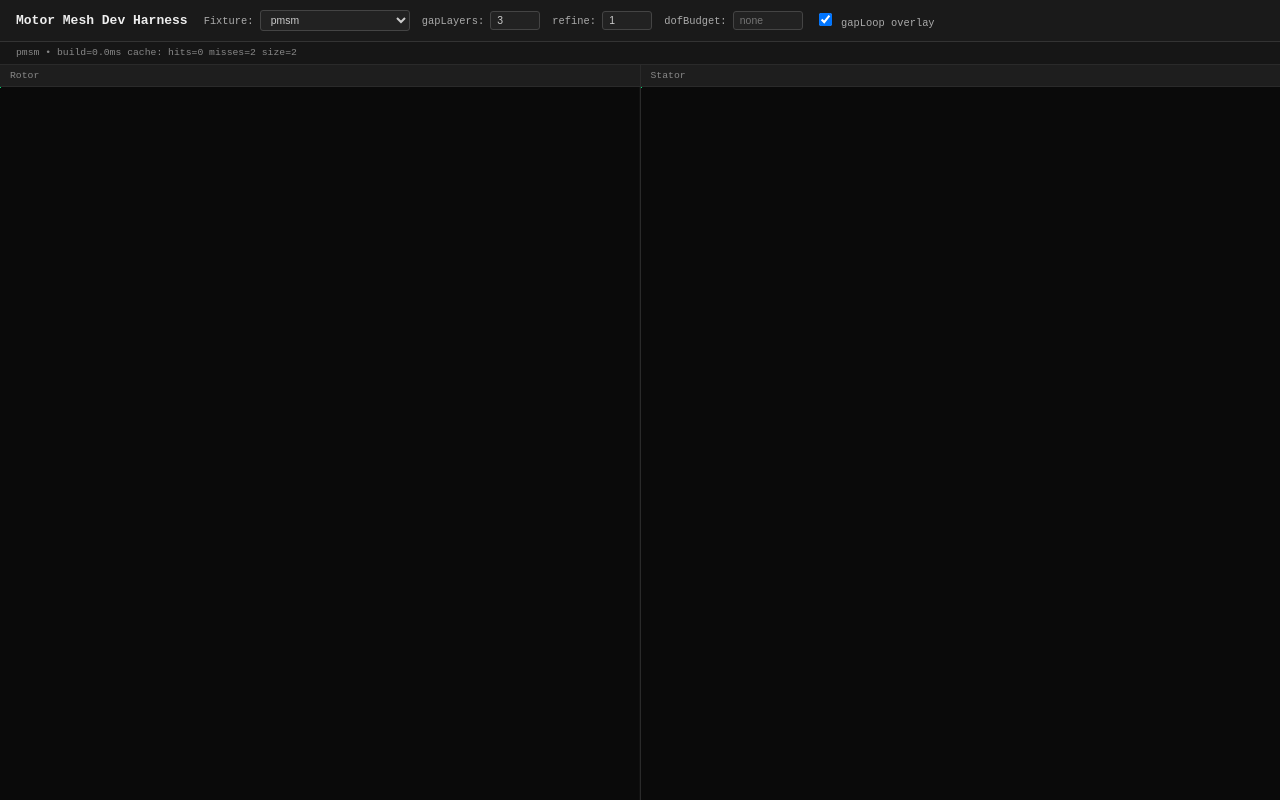
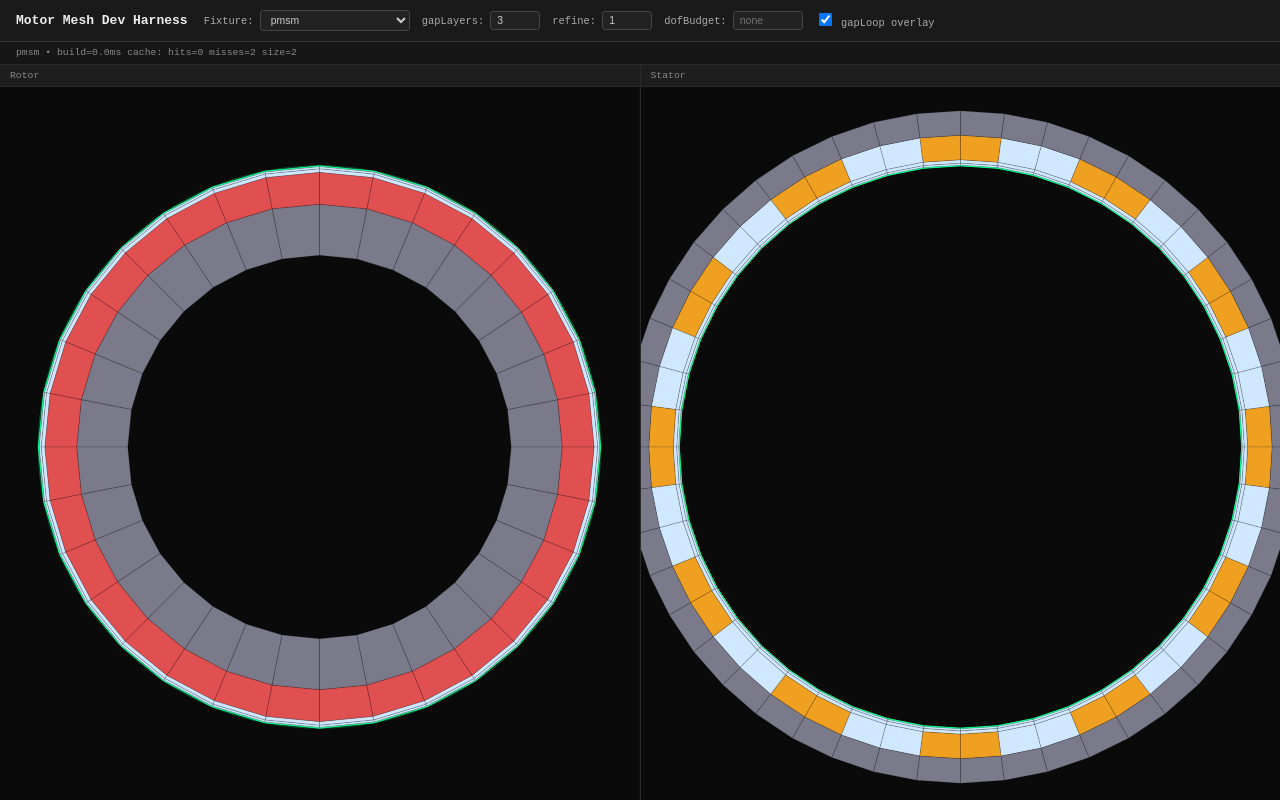
Before and after one commit to ccam80/enmt211_apps, a website: page lessons/unified_motor/mesh-dev.html in a window 1280 px wide. Drawn offline with Linux system fonts and the light colour scheme.

Commit message:
Fix mesh-dev.html rendering: install ctx transform in caller; drop hardcoded lineWidth in MotorMeshView.draw

```diff
--- a/lessons/unified_motor/mesh-dev.html
+++ b/lessons/unified_motor/mesh-dev.html
@@ -156,12 +156,16 @@
       return;
     }
 
-    MotorMeshView.draw(ctx, body, {
-      x: W / 2,
-      y: H / 2,
-      scale: (Math.min(W, H) * 0.44) / body.gapR,
-      showGapLoop: showGap,
-    });
+    // MotorMeshView.draw plots node coordinates directly (in metres) using
+    // whatever transform the caller has installed. Centre on the canvas,
+    // scale so the body fits, and flip Y so math-convention (CCW from +x)
+    // renders right-side-up on screen.
+    var scale = (Math.min(W, H) * 0.44) / body.gapR;
+    ctx.translate(W / 2, H / 2);
+    ctx.scale(scale, -scale);
+    ctx.lineWidth = 1 / scale;
+
+    MotorMeshView.draw(ctx, body, { showGapLoop: showGap });
   }
 
   // ---------------------------------------------------------------------------
```
Also changed, not shown: spec/progress.md (+11 -0 lines), lib/motor-mesh-view.js.
